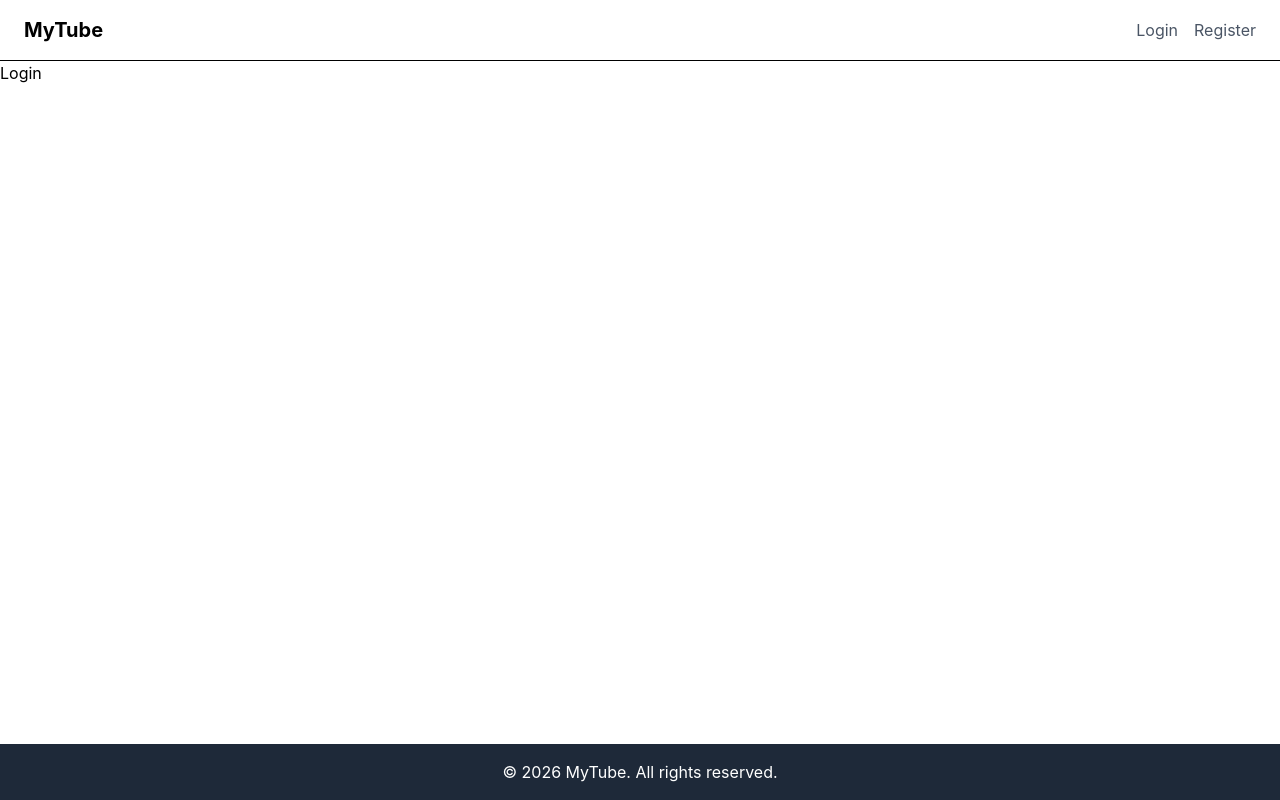
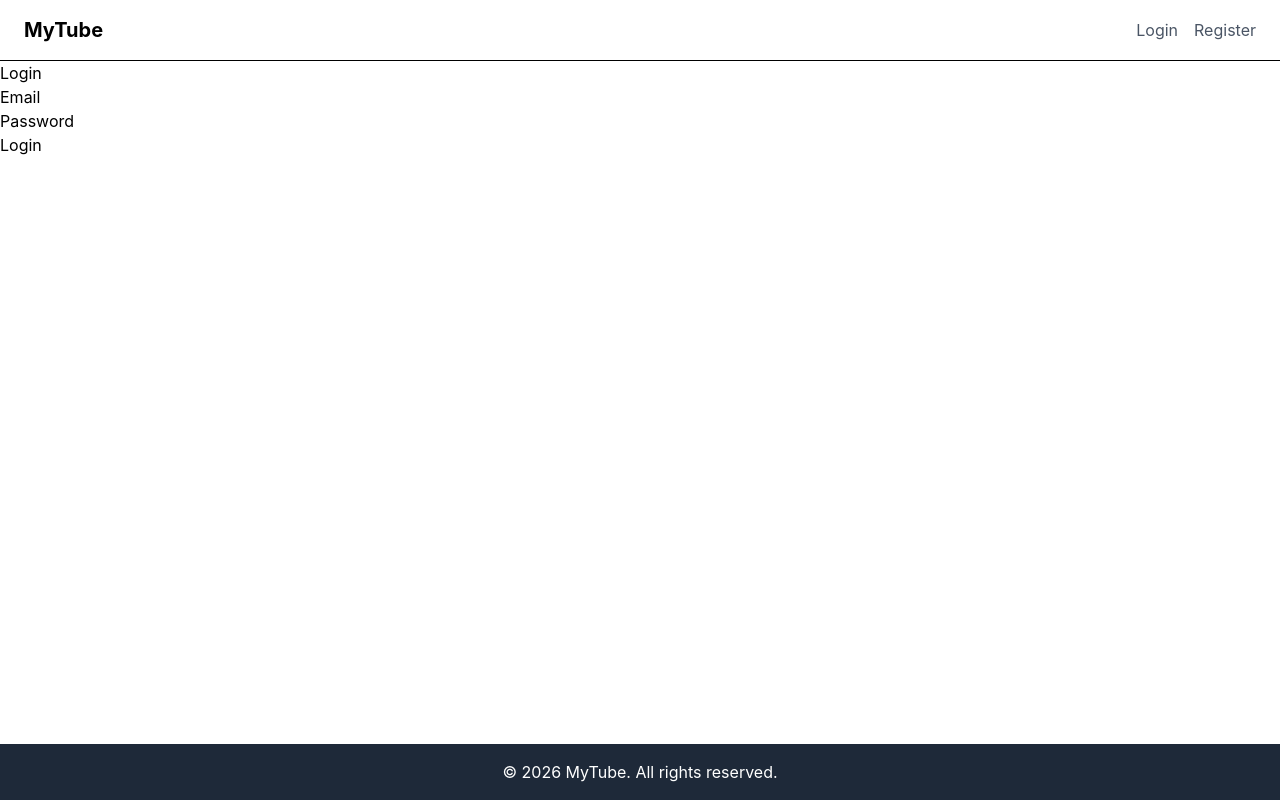
Before and after one commit to Harlongbi-Phangcho/video-platform-frontend, a React app: page /login in a window 1280 px wide. Built offline with nearby package versions, Linux system fonts and the light colour scheme; no server answers; the HTML template or start-up script is replaced by a standard one.

Commit message:
add react-hot-toast for user notifications in Login and Register pages

```diff
--- a/package.json
+++ b/package.json
@@ -16,6 +16,7 @@
     "react": "^19.2.6",
     "react-dom": "^19.2.6",
     "react-hook-form": "^7.78.0",
+    "react-hot-toast": "^2.6.0",
     "react-redux": "^9.3.0",
     "react-router-dom": "^7.17.0",
     "tailwindcss": "^4.3.0"
--- a/src/pages/Login.jsx
+++ b/src/pages/Login.jsx
@@ -1,9 +1,42 @@
-import React from 'react'
+import React from "react";
+import { api } from "../api/axios";
+import { useForm } from "react-hook-form";
+import { useNavigate } from "react-router-dom";
+import { Input, Button } from "../components/index.js";
+import toast from "react-hot-toast";
 
 function Login() {
+  const { register, handleSubmit } = useForm();
+  const navigate = useNavigate();
+  const onSubmit = async (data) => {
+    try {
+      console.log(data);
+
+
+      const response = await api.post("/users/login", {
+        email: data.email,
+        password: data.password,
+      });
+      console.log(response.data);
+      if (response.data.success) {
+        toast.success("Login successful!");
+        navigate("/");
+      }
+    } catch (error) {
+      console.error(error.response.data);
+      toast.error(error.response?.data?.message || "Something went wrong");
+    }
+  };
   return (
-    <div>Login</div>
-  )
+    <div>
+      <h1>Login</h1>
+      <form onSubmit={handleSubmit(onSubmit)}>
+        <Input label="Email" type="email" {...register("email", {required: true})} />
+        <Input label="Password" type="password" {...register("password", {required: true})} />
+        <Button type="submit">Login</Button>
+      </form>
+    </div>
+  );
 }
 
-export default Login
+export default Login;
--- a/src/pages/Register.jsx
+++ b/src/pages/Register.jsx
@@ -3,6 +3,7 @@ import { api } from "../api/axios";
 import { useForm } from "react-hook-form";
 import { useNavigate } from "react-router-dom";
 import {Input, Button} from "../components/index.js";
+import toast from "react-hot-toast";
 
 
 
@@ -26,13 +27,13 @@ function Register() {
       const response = await api.post("/users/register", formData);
 
       if(response.data.success) {
-        alert("Registration successful! Please login.");
+        toast.success("Registration successful! Please login.");
         navigate("/login");
       }
     } catch (error) {
       console.error(error.response.data);
 
-      alert(error.response?.data?.message || "Something went wrong");
+      toast.error(error.response?.data?.message || "Something went wrong");
     }
   };
 
```
Also changed, not shown: 1 other file (tests, documents, lock files or other folders).
